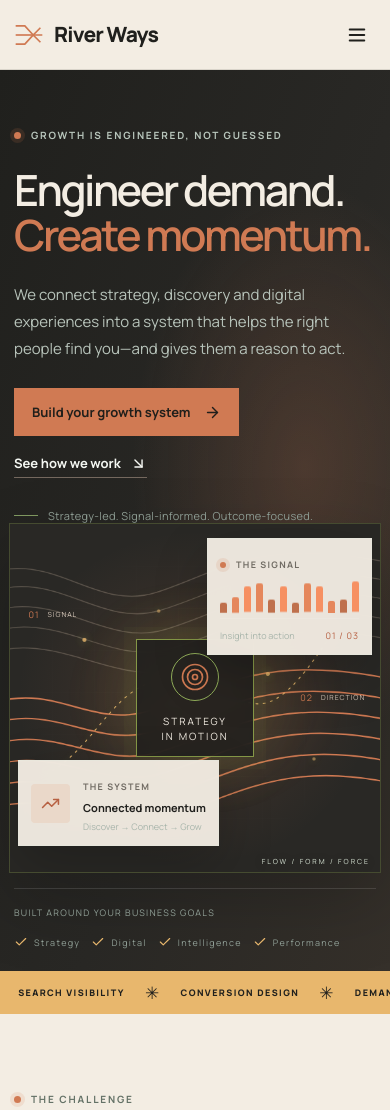
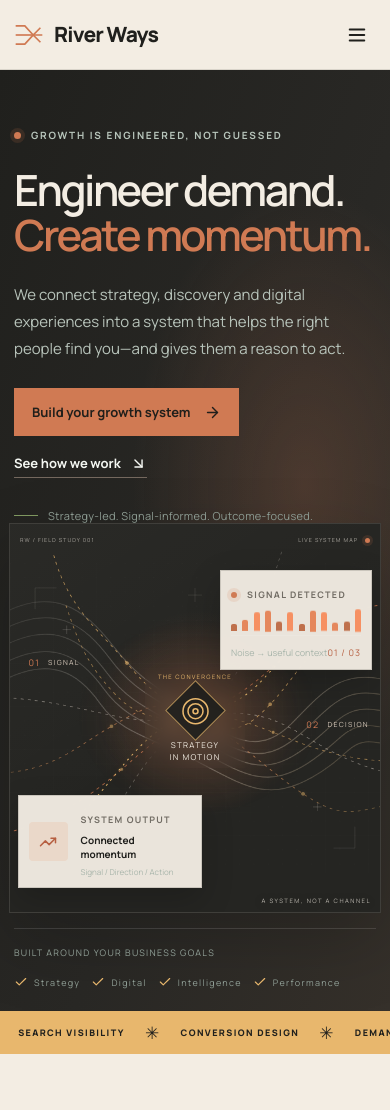
Before and after one commit to godsbest656-glitch/river-ways, a React (Vite) app: page / in a window 390 px wide. Shown: the top 1110 px of the page. Built offline with nearby package versions, Linux system fonts and the light colour scheme.

Commit message:
Refine River Ways hero field illustration
Replace the hero's generic visual treatment with an art-directed convergence field, directional route motion, geometric focus, responsive layout and reduced-motion support.

```diff
--- a/src/App.jsx
+++ b/src/App.jsx
@@ -100,26 +100,38 @@ export default function App() {
             }}
           >
             <div className="river-field-backdrop" /><div className="river-field-grid" />
+            <div className="field-index" aria-hidden="true"><span>RW / FIELD STUDY 001</span><span>LIVE SYSTEM MAP <i /></span></div>
             <svg className="river-contours" viewBox="0 0 620 520" fill="none" aria-hidden="true">
               <defs>
-                <linearGradient id="current-line" x1="72" y1="60" x2="548" y2="468" gradientUnits="userSpaceOnUse"><stop stopColor="#E8B76D" stopOpacity=".08" /><stop offset=".48" stopColor="#D07A53" stopOpacity=".92" /><stop offset="1" stopColor="#E8B76D" stopOpacity=".18" /></linearGradient>
-                <radialGradient id="current-glow"><stop stopColor="#D07A53" stopOpacity=".22" /><stop offset="1" stopColor="#D07A53" stopOpacity="0" /></radialGradient>
+                <linearGradient id="current-line" x1="42" y1="52" x2="575" y2="462" gradientUnits="userSpaceOnUse"><stop stopColor="#E8B76D" stopOpacity=".12" /><stop offset=".52" stopColor="#D07A53" stopOpacity=".95" /><stop offset="1" stopColor="#E8B76D" stopOpacity=".35" /></linearGradient>
+                <linearGradient id="route-muted" x1="0" y1="0" x2="620" y2="520" gradientUnits="userSpaceOnUse"><stop stopColor="#F3EDE3" stopOpacity=".06" /><stop offset=".55" stopColor="#F3EDE3" stopOpacity=".34" /><stop offset="1" stopColor="#E8B76D" stopOpacity=".12" /></linearGradient>
+                <radialGradient id="current-glow"><stop stopColor="#D07A53" stopOpacity=".28" /><stop offset="1" stopColor="#D07A53" stopOpacity="0" /></radialGradient>
+                <pattern id="micro-grid" width="24" height="24" patternUnits="userSpaceOnUse"><path d="M24 0H0V24" stroke="#F3EDE3" strokeOpacity=".075" strokeWidth=".7"/></pattern>
               </defs>
-              <ellipse className="current-halo" cx="326" cy="260" rx="220" ry="185" fill="url(#current-glow)" />
-              <g className="contour-group contour-back" stroke="#E8CDB8" strokeOpacity=".25" strokeWidth="1">
-                <path d="M-40 92C92 15 151 135 255 103S414 10 660 74" /><path d="M-35 120C92 42 158 159 260 130S421 39 657 101" /><path d="M-35 150C91 73 165 187 266 159S428 67 657 130" /><path d="M-35 181C90 104 171 215 273 188S436 97 657 160" /><path d="M-40 212C87 136 178 245 279 218S444 127 660 190" />
+              <rect x="0" y="0" width="620" height="520" fill="url(#micro-grid)" opacity=".7"/>
+              <g className="field-frame" stroke="#F3EDE3" strokeOpacity=".28" strokeWidth="1"><path d="M42 42H78M42 42V78M578 42H542M578 42V78M42 478H78M42 478V442M578 478H542M578 478V442"/><path d="M310 42V66M298 54H322M310 454V478M298 466H322"/></g>
+              <ellipse className="current-halo" cx="316" cy="258" rx="220" ry="178" fill="url(#current-glow)"/>
+              <g className="contour-group contour-back" stroke="url(#route-muted)" strokeWidth="1">
+                <path d="M-20 90C76 34 129 78 176 139S248 206 314 255S424 321 474 272S558 174 648 204"/><path d="M-20 117C77 62 129 104 171 161S244 224 314 273S425 342 483 294S560 202 648 230"/><path d="M-20 145C76 90 126 131 166 185S240 245 314 292S427 362 492 316S562 230 648 257"/><path d="M-20 174C74 120 123 159 160 211S237 269 314 312S430 383 500 339S565 258 648 285"/><path d="M-20 202C73 150 120 187 154 236S234 291 314 333S432 404 508 362S568 286 648 312"/>
               </g>
-              <g className="contour-group contour-front" stroke="url(#current-line)" strokeWidth="1.5">
-                <path d="M-28 286C93 218 146 312 247 278S424 185 650 245" /><path d="M-30 316C91 249 151 340 251 309S430 216 650 276" /><path d="M-32 348C91 279 157 370 257 340S437 246 652 307" /><path d="M-34 379C89 310 163 401 263 371S444 277 654 338" /><path d="M-36 411C88 341 169 432 270 402S450 308 656 369" /><path d="M-38 443C86 372 175 464 276 433S457 339 658 401" />
+              <g className="field-routes" strokeWidth="1.25" strokeLinecap="round">
+                <path className="route route-one" d="M-18 352C71 350 117 304 170 274S247 224 313 258S430 347 491 387S571 421 646 402" stroke="url(#current-line)"/>
+                <path className="route route-two" d="M72 -18C96 77 154 117 196 168S255 227 313 258S392 283 436 237S506 133 562 112" stroke="#E8B76D" strokeOpacity=".76"/>
+                <path className="route route-three" d="M-18 456C76 432 132 393 187 346S256 286 313 258S406 208 454 161S529 81 646 67" stroke="#D07A53" strokeOpacity=".9"/>
+                <path className="route route-four" d="M120 538C160 444 201 365 245 315S291 272 313 258S347 237 376 190S416 104 455 -18" stroke="url(#route-muted)"/>
+                <path className="route route-five" d="M646 333C551 330 496 306 441 284S359 255 313 258S221 268 176 220S116 139 92 66" stroke="#E8B76D" strokeOpacity=".62"/>
+                <path className="route route-six" d="M-20 225C73 230 129 248 183 258S265 264 313 258S401 245 454 269S554 337 646 354" stroke="#F3EDE3" strokeOpacity=".45"/>
               </g>
-              <g className="current-nodes" fill="#D07A53"><circle cx="144" cy="173" r="3" /><circle cx="255" cy="130" r="2.5" /><circle cx="418" cy="224" r="3" /><circle cx="487" cy="351" r="2.5" /><circle cx="272" cy="402" r="3" /></g>
-              <path className="current-thread" d="M85 375C169 333 192 214 296 234S406 335 523 149" stroke="#D07A53" strokeWidth="1.4" strokeLinecap="round" strokeDasharray="3 8" />
+              <g className="field-geometry" stroke="#E8B76D" strokeOpacity=".72" strokeWidth="1"><path d="M313 230L341 258L313 286L285 258Z" fill="#20201D" fillOpacity=".8"/><path d="M313 242L329 258L313 274L297 258Z" fill="#D07A53" fillOpacity=".12"/><path d="M313 220V230M313 286V296M275 258H285M341 258H351"/><circle cx="313" cy="258" r="48" strokeDasharray="2 8" className="field-orbit"/><circle cx="313" cy="258" r="67" strokeOpacity=".28" strokeDasharray="1 9"/></g>
+              <g className="current-nodes" fill="#E8B76D"><circle cx="170" cy="274" r="3"/><circle cx="196" cy="168" r="3"/><circle cx="187" cy="346" r="2.5"/><circle cx="436" cy="237" r="3"/><circle cx="454" cy="161" r="2.5"/><circle cx="441" cy="284" r="2.5"/><circle cx="491" cy="387" r="3"/></g>
+              <g className="field-ticks" stroke="#F3EDE3" strokeOpacity=".38"><path d="M95 105V119M88 112H102M515 402V416M508 409H522M520 115V129M513 122H527M132 405V419M125 412H139"/></g>
+              <path className="current-thread" d="M72 456C145 416 191 316 257 276S362 262 425 194S500 112 562 112" stroke="#E8B76D" strokeWidth="1.7" strokeLinecap="round" strokeDasharray="2 9"/>
             </svg>
-            <div className="river-coordinate coordinate-one"><span>01</span> SIGNAL</div><div className="river-coordinate coordinate-two"><span>02</span> DIRECTION</div><div className="river-coordinate coordinate-three"><span>03</span> MOMENTUM</div>
-            <div className="visual-card visual-card-top"><span className="mini-label"><span className="live-dot" /> THE SIGNAL</span><div className="signal-bars">{Array.from({ length: 12 }, (_, i) => <i key={i} />)}</div><div className="signal-footer"><span>Insight into action</span><span className="signal-status">01 / 03</span></div></div>
-            <div className="visual-core"><div className="core-ring"><Target size={37} strokeWidth={1.35} /></div><span>STRATEGY<br />IN MOTION</span></div>
-            <div className="visual-card visual-card-bottom"><div className="conversion-icon"><TrendingUp size={19} /></div><div><span className="mini-label">THE SYSTEM</span><strong>Connected momentum</strong><small>Discover → Connect → Grow</small></div></div>
-            <span className="visual-caption">FLOW / FORM / FORCE</span>
+            <div className="river-coordinate coordinate-one"><span>01</span> SIGNAL</div><div className="river-coordinate coordinate-two"><span>02</span> DECISION</div><div className="river-coordinate coordinate-three"><span>03</span> MOMENTUM</div>
+            <div className="visual-card visual-card-top"><span className="mini-label"><span className="live-dot" /> SIGNAL DETECTED</span><div className="signal-bars">{Array.from({ length: 12 }, (_, i) => <i key={i} />)}</div><div className="signal-footer"><span>Noise → useful context</span><span className="signal-status">01 / 03</span></div></div>
+            <div className="visual-core"><span className="core-kicker">THE CONVERGENCE</span><div className="core-ring"><Target size={29} strokeWidth={1.25} /></div><span className="core-title">STRATEGY<br/>IN MOTION</span></div>
+            <div className="visual-card visual-card-bottom"><div className="conversion-icon"><TrendingUp size={18} /></div><div><span className="mini-label">SYSTEM OUTPUT</span><strong>Connected momentum</strong><small>Signal / Direction / Action</small></div></div>
+            <span className="visual-caption">A SYSTEM, NOT A CHANNEL</span>
           </div>
         </div>
         <div className="container hero-bottom"><span>BUILT AROUND YOUR BUSINESS GOALS</span><div className="hero-capabilities"><span><Check size={14} /> Strategy</span><span><Check size={14} /> Digital</span><span><Check size={14} /> Intelligence</span><span><Check size={14} /> Performance</span></div></div>
```
Also changed, not shown: src/styles.css.
